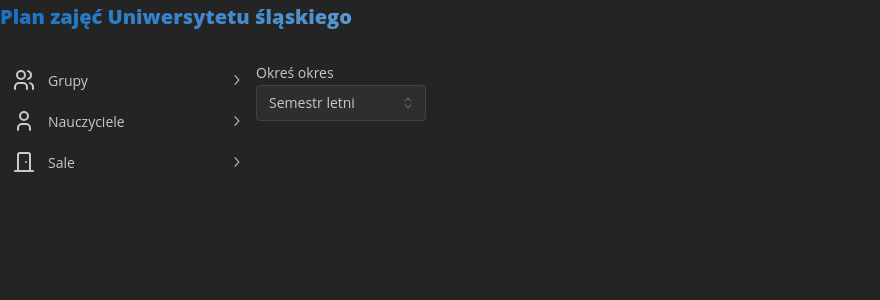
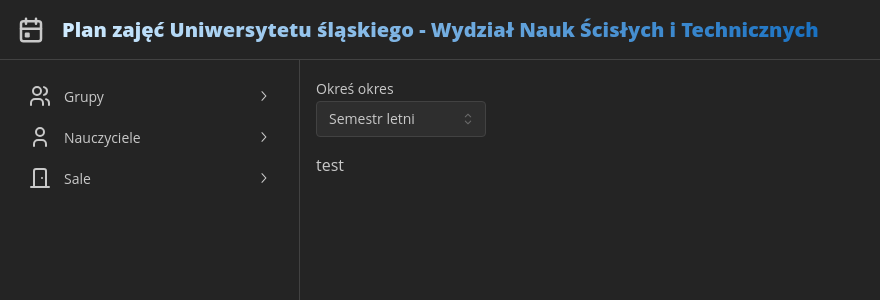
Before and after one commit to Nyeesir/ScheduleFront, a React (Vite) app: page / in a window 1280 px wide. Shown: the top 300 px of the page, without its empty margins (0-880 px from the left). Built offline with nearby package versions, Linux system fonts and the light colour scheme.

Commit message:
remodeling layout... again and fixing compontents

```diff
--- a/index.html
+++ b/index.html
@@ -2,12 +2,11 @@
 <html lang="en">
   <head>
     <meta charset="UTF-8" />
-    <link rel="icon" type="image/svg+xml" href="/favicon.svg" />
     <meta
       name="viewport"
       content="minimum-scale=1, initial-scale=1, width=device-width, user-scalable=no"
     />
-    <title>Mantine Vite template</title>
+    <title>UŚ WNSiT - Plan zajęć</title>
   </head>
   <body>
     <div id="root"></div>
--- a/src/App.tsx
+++ b/src/App.tsx
@@ -1,22 +1,34 @@
 import "@mantine/core/styles.css";
-import {Grid, MantineProvider} from "@mantine/core";
+import {AppShell, Burger, Group, MantineProvider} from "@mantine/core";
 import { theme } from "./theme";
+import {useDisclosure} from "@mantine/hooks";
+import {IconCalendarEvent} from "@tabler/icons-react";
+import Header from "./components/Header.tsx";
 import SideNavBar from "./components/SideNavBar.tsx";
-import Header from "./components/Header.tsx";
-import Schedule from "./components/Schedule.tsx";
+import MainContentWindow from "./components/MainContentWindow.tsx";
 
 export default function App() {
-  return <MantineProvider theme={theme} defaultColorScheme="dark">
-    {/*<Grid grow={true}>*/}
-    {/*    <Grid.Col span={12}><Header /></Grid.Col>*/}
-    {/*    <Grid.Col span={2}><SideNavBar /></Grid.Col>*/}
-    {/*    <Grid.Col span={10}><Schedule/></Grid.Col>*/}
-    {/*</Grid>*/}
+    const [opened, { toggle }] = useDisclosure();
 
-      <div>
-          <Header/>
-          <SideNavBar/>
-          <Schedule/>
-      </div>
-  </MantineProvider>;
+    return <MantineProvider theme={theme} defaultColorScheme="dark">
+        <AppShell
+            header={{ height: 60 }}
+            navbar={{ width: 300, breakpoint: 'sm', collapsed: { mobile: !opened } }}
+            padding="md"
+        >
+            <AppShell.Header>
+                <Group h="100%" px="md">
+                    <Burger opened={opened} onClick={toggle} hiddenFrom="sm" size="sm" />
+                    <IconCalendarEvent size={30} />
+                    <Header/>
+                </Group>
+            </AppShell.Header>
+            <AppShell.Navbar p="md">
+                <SideNavBar/>
+            </AppShell.Navbar>
+            <AppShell.Main>
+                <MainContentWindow/>
+            </AppShell.Main>
+        </AppShell>
+    </MantineProvider>;
 }
--- a/src/components/Header.tsx
+++ b/src/components/Header.tsx
@@ -1,12 +1,16 @@
 import {Text} from "@mantine/core";
+import { useMantineTheme } from '@mantine/core';
+
 
 export default function Header() {
-    return <div style={{width:'100%', height:'60px'}}>
+    const theme = useMantineTheme();
+
+    return <div>
         <Text size="xl"
               fw={900}
               variant="gradient"
-              gradient={{ from: 'blue', to: 'white', deg: 90 }}>
-            Plan zajęć Uniwersytetu śląskiego
+              gradient={{ from: theme.colors.blue[1], to: theme.colors.blue[8], deg: 90 }}>
+            Plan zajęć Uniwersytetu śląskiego - Wydział Nauk Ścisłych i Technicznych
         </Text>
     </div>
 }
--- /dev/null
+++ b/src/components/MainContentWindow.tsx
@@ -0,0 +1,15 @@
+import ScheduleTimePeriodPicker from "./ScheduleTimePeriodPicker.tsx";
+import MainScheduleWindow from "./MainScheduleWindow.tsx";
+import {Stack} from "@mantine/core";
+
+export default function MainContentWindow() {
+    return (
+        <Stack
+        gap = "md"
+        align = "flex-start"
+        bg = "var(--mantine-color-body)">
+            <ScheduleTimePeriodPicker/>
+            <MainScheduleWindow/>
+        </Stack>
+    )
+}
--- /dev/null
+++ b/src/components/MainScheduleWindow.tsx
@@ -0,0 +1,5 @@
+export default function MainScheduleWindow(){
+    return (
+        <>test</>
+    )
+}
--- a/src/components/Schedule.tsx
+++ /dev/null
@@ -1,9 +0,0 @@
-import ScheduleTimePeriodPicker from "./ScheduleTimePeriodPicker.tsx";
-
-export default function Schedule() {
-    return (
-        <div style={{width:'80%',float:'left'}}>
-            <ScheduleTimePeriodPicker/>
-        </div>
-    )
-}
--- a/src/components/ScheduleTimePeriodPicker.tsx
+++ b/src/components/ScheduleTimePeriodPicker.tsx
@@ -31,23 +31,6 @@
 
 export default function ScheduleTimePeriodPicker() {
     return (
-        <div style={{width:'100%', float:'left'}}>
-            {/*<NativeSelect label = "Grupa tygodni" data = {["Semestr letni","Semestr zimowy","Sesja","Sesja poprawkowa","Parzyste","Nieparzyste"]} />*/}
-            {/*<NativeSelect label = "Grupa tygodni" data = {["Semestr letni","Semestr zimowy","Sesja","Sesja poprawkowa","Parzyste","Nieparzyste"]} />*/}
-            {/*<NativeSelect label="Okreś okres" style={{width:'auto',float:'left'}}>*/}
-            {/*    <optgroup label="Grupa tygodni">*/}
-            {/*        <option value="semestrLetni">Semestr letni</option>*/}
-            {/*        <option value="semestrZimowy">Semestr zimowy</option>*/}
-            {/*        <option value="sesja">Sesja</option>*/}
-            {/*        <option value="sesjaPorpawkowa">Sesja poprawkowa</option>*/}
-            {/*        <option value="dniParzyste">Dni Parzyste</option>*/}
-            {/*        <option value="dniNieparzyste">Dni Nieparzyste</option>*/}
-            {/*    </optgroup>*/}
-            {/*    <optgroup label="Pojedynczy tydzien">*/}
-            {/*        <option value="24.02-2.03">24.02 - 2.03</option>*/}
-            {/*        <option value="3.03">3.03 - 9.03</option>*/}
-            {/*    </optgroup>*/}
-            {/*</NativeSelect>*/}
         <NativeSelect label="Okreś okres" style={{width:'auto',float:'left'}}>
             {mockAvailableSchedules.map(group =>
                 <optgroup label={group.groupName} key={group.groupName}>
@@ -57,6 +40,5 @@
                 </optgroup>
             )}
         </NativeSelect>
-        </div>
     )
 }
--- a/src/components/SideNavBar.tsx
+++ b/src/components/SideNavBar.tsx
@@ -6,14 +6,17 @@
     {
         name: "Biofizyka 1 stopnia",
         hasSchedule: true,
+        id: 0,
         children: [
             {
                 name: "BF-1 rok",
                 hasSchedule: true,
+                id: 1,
                 children: [
                     {
                         name: "BF/ I stopień/ 1rok / gr. 1",
-                        hasSchedule: true
+                        hasSchedule: true,
+                        id: 2,
                     }
                 ]
 
@@ -21,24 +24,29 @@
             {
                 name: "BF-2 rok",
                 hasSchedule: true,
+                id: 3,
                 children: [
                     {
                         name: "BF/ I stopień/ 2rok",
-                        hasSchedule: true
+                        hasSchedule: true,
+                        id: 4,
                     }
                 ]
             },
             {
                 name: "BF-3 rok",
                 hasSchedule: true,
+                id: 5,
                 children: [
                     {
                         name: "BBF/ I stopień/ 3rok/ Biofizyka molekularna",
-                        hasSchedule: true
+                        hasSchedule: true,
+                        id: 6,
                     },
                     {
                         name: "BF/ I stopień/ 3rok/ Optometria",
-                        hasSchedule: true
+                        hasSchedule: true,
+                        id: 7,
                     }
                 ]
             }
@@ -50,38 +58,46 @@
     {
         name: "Chemia",
         hasSchedule: false,
+        id: 8,
         children: [
             {
                 name: "doktoranci",
                 hasSchedule: false,
+                id: 9,
                 children: [
                     {
                         name: "Bednarska-Adam Nikola",
                         hasSchedule: true,
+                        id: 10,
                     }
                 ]
             },
             {
                 name: "inni nauczyciele",
                 hasSchedule: false,
+                id: 11,
                 children: [
                     {
                         name: "Bakalarz Dominik",
                         hasSchedule: true,
+                        id: 12,
                     }
                 ]
             },
             {
                 name: "pracownicy",
                 hasSchedule: false,
+                id: 13,
                 children: [
                     {
                         name: "Bąk andrzej",
                         hasSchedule: true,
+                        id: 14,
                     },
                     {
                         name: "Bartczak Piotr",
                         hasSchedule: true,
+                        id: 15,
                     }
                 ]
             }
@@ -93,14 +109,17 @@
     {
         name: "Katowice",
         hasSchedule: false,
+        id: 16,
         children: [
             {
                 name: "AWF",
                 hasSchedule: false,
+                id: 17,
                 children: [
                     {
                         name: " AWF Katedra Podstaw Fizjoterapii",
                         hasSchedule: true,
+                        id: 18,
                     }
                 ]
             }
@@ -113,39 +132,36 @@
         name: "Grupy",
         haseSchedule: false,
         icon: <IconUsers/>,
+        id: 32,
         children: mockGoupProps
     },
     {
         name: "Nauczyciele",
         haseSchedule: false,
         icon: <IconUser/>,
+        id: 33,
         children: mockTeacherProps
     },
     {
         name: "Sale",
         haseSchedule: false,
         icon: <IconDoor/>,
+        id: 34,
         children: mockRoomProps
     },
 ]
 
-function logSmth(){
-    console.log("smth")
-}
-
-
-
 export default function SideNavBar() {
     return (
-        <div style={{width:'20%', float:'left'}}>
+        <div>
             {mockPropsGrouped.map((mainCategory =>
-                <NavLink label={mainCategory.name} href={"#"} leftSection={mainCategory.icon}>
+                <NavLink label={mainCategory.name} href={"#"} leftSection={mainCategory.icon} key={mainCategory.id}>
                     {mainCategory.children.map(subcategory => (
-                        <NavLink label={subcategory.name} href={"#"}>
+                        <NavLink label={subcategory.name} href={"#"} key={subcategory.id}>
                             {subcategory.children.map(preciseCategory =>
-                                <NavLink label={preciseCategory.name} href={"#"}>
+                                <NavLink label={preciseCategory.name} href={"#"} key={preciseCategory.id}>
                                     {preciseCategory.children.map(listing =>
-                                        <NavLink label={listing.name} href={"#"} onClick={logSmth}/>
+                                        <NavLink label={listing.name} href={"#"} key={listing.id}/>
                                     )}
                                 </NavLink>
                             )}
```
Lines whose indentation alone changed are shown as unchanged.
